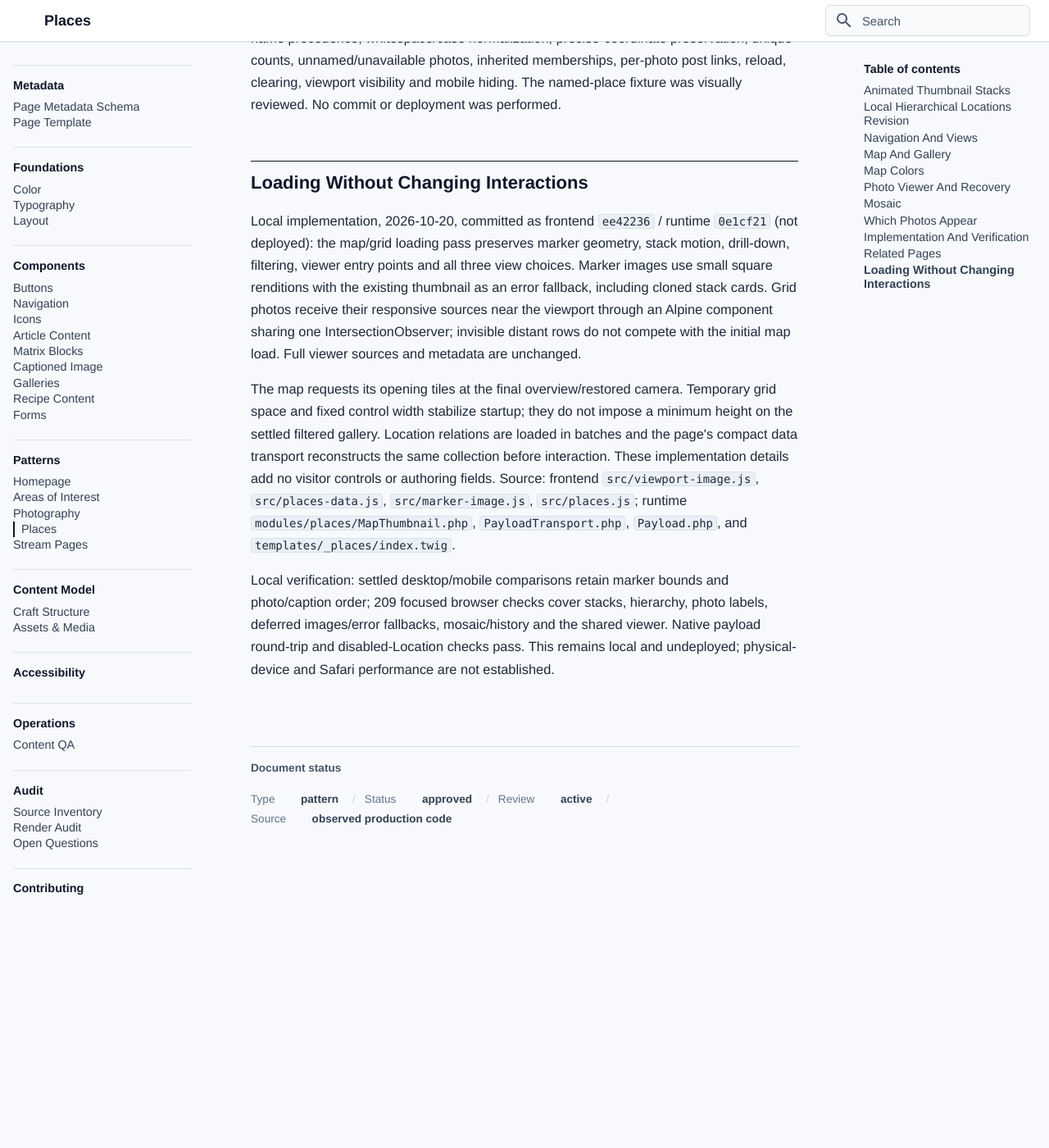
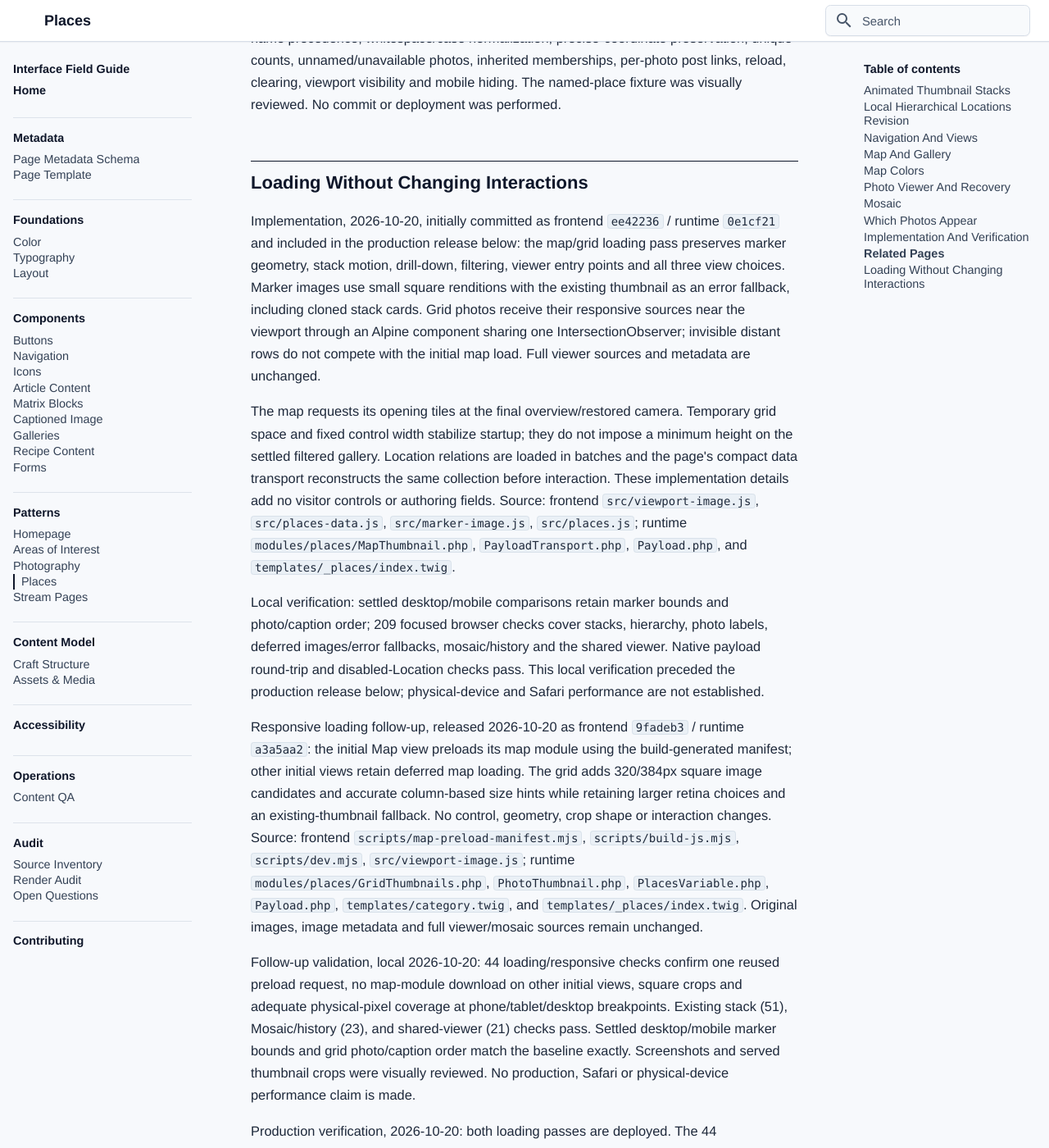
Before and after one commit to bentilden/Design-System, an MkDocs documentation site: the page built from docs/patterns/places.md, in a window 1280 px wide and 1400 px high, scrolled down 24876 px. Shown: the whole window at 82% size. Built offline with MkDocs 1.6.1 and Material for MkDocs 9.7.7, drawn with Linux system fonts in a browser that asks for light colours; some web fonts are replaced; before the commit the page ends 26004 px from its top, so only the background shows below that; some of the changed text lies outside the part shown.

Commit message:
Document released map preload and responsive grid performance

```diff
--- a/docs/patterns/places.md
+++ b/docs/patterns/places.md
@@ -295,8 +295,17 @@ Named-location grouping evidence, local 2026-10-20: uncommitted `NamedPlaces.php
 
 ## Loading Without Changing Interactions
 
-Local implementation, 2026-10-20, committed as frontend `ee42236` / runtime `0e1cf21` (not deployed): the map/grid loading pass preserves marker geometry, stack motion, drill-down, filtering, viewer entry points and all three view choices. Marker images use small square renditions with the existing thumbnail as an error fallback, including cloned stack cards. Grid photos receive their responsive sources near the viewport through an Alpine component sharing one IntersectionObserver; invisible distant rows do not compete with the initial map load. Full viewer sources and metadata are unchanged.
+Implementation, 2026-10-20, initially committed as frontend `ee42236` / runtime `0e1cf21` and included in the production release below: the map/grid loading pass preserves marker geometry, stack motion, drill-down, filtering, viewer entry points and all three view choices. Marker images use small square renditions with the existing thumbnail as an error fallback, including cloned stack cards. Grid photos receive their responsive sources near the viewport through an Alpine component sharing one IntersectionObserver; invisible distant rows do not compete with the initial map load. Full viewer sources and metadata are unchanged.
 
 The map requests its opening tiles at the final overview/restored camera. Temporary grid space and fixed control width stabilize startup; they do not impose a minimum height on the settled filtered gallery. Location relations are loaded in batches and the page's compact data transport reconstructs the same collection before interaction. These implementation details add no visitor controls or authoring fields. Source: frontend `src/viewport-image.js`, `src/places-data.js`, `src/marker-image.js`, `src/places.js`; runtime `modules/places/MapThumbnail.php`, `PayloadTransport.php`, `Payload.php`, and `templates/_places/index.twig`.
 
-Local verification: settled desktop/mobile comparisons retain marker bounds and photo/caption order; 209 focused browser checks cover stacks, hierarchy, photo labels, deferred images/error fallbacks, mosaic/history and the shared viewer. Native payload round-trip and disabled-Location checks pass. This remains local and undeployed; physical-device and Safari performance are not established.
+Local verification: settled desktop/mobile comparisons retain marker bounds and photo/caption order; 209 focused browser checks cover stacks, hierarchy, photo labels, deferred images/error fallbacks, mosaic/history and the shared viewer. Native payload round-trip and disabled-Location checks pass. This local verification preceded the production release below; physical-device and Safari performance are not established.
+
+
+Responsive loading follow-up, released 2026-10-20 as frontend `9fadeb3` / runtime `a3a5aa2`: the initial Map view preloads its map module using the build-generated manifest; other initial views retain deferred map loading. The grid adds 320/384px square image candidates and accurate column-based size hints while retaining larger retina choices and an existing-thumbnail fallback. No control, geometry, crop shape or interaction changes. Source: frontend `scripts/map-preload-manifest.mjs`, `scripts/build-js.mjs`, `scripts/dev.mjs`, `src/viewport-image.js`; runtime `modules/places/GridThumbnails.php`, `PhotoThumbnail.php`, `PlacesVariable.php`, `Payload.php`, `templates/category.twig`, and `templates/_places/index.twig`. Original images, image metadata and full viewer/mosaic sources remain unchanged.
+
+
+Follow-up validation, local 2026-10-20: 44 loading/responsive checks confirm one reused preload request, no map-module download on other initial views, square crops and adequate physical-pixel coverage at phone/tablet/desktop breakpoints. Existing stack (51), Mosaic/history (23), and shared-viewer (21) checks pass. Settled desktop/mobile marker bounds and grid photo/caption order match the baseline exactly. Screenshots and served thumbnail crops were visually reviewed. No production, Safari or physical-device performance claim is made.
+
+
+Production verification, 2026-10-20: both loading passes are deployed. The 44 loading/responsive/fallback checks and 51 stack checks pass against the live site, and all 217 mapped photos retain their locations and positions. Prepared marker/grid renditions serve directly. Appearance and interactions remain unchanged; local timing comparisons do not establish field performance or physical-device/Safari results.
```
